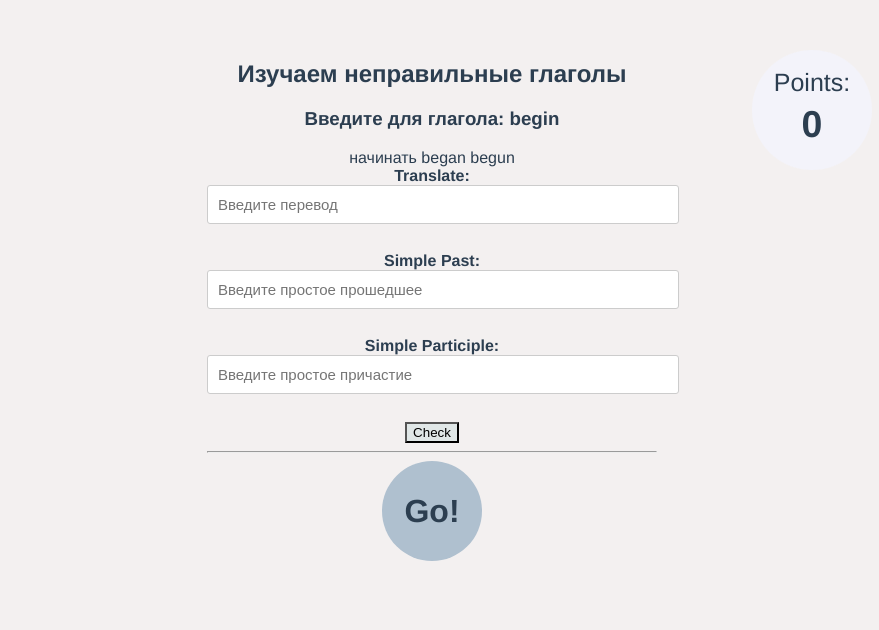
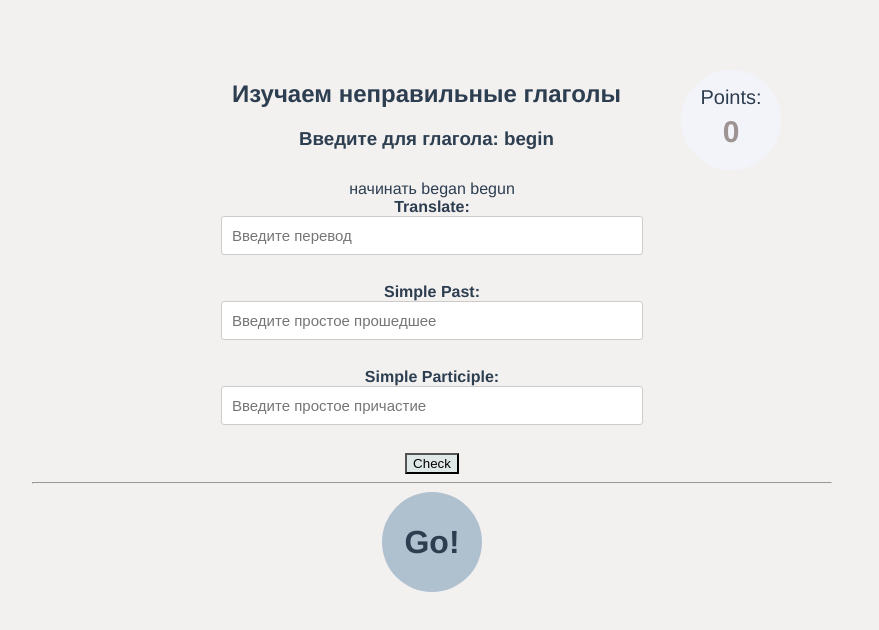
Before and after one commit to AlexMurrr/irregularVerbsCompositionAPI, a Vue app: page / in a window 1280 px wide. Shown: the top 630 px of the page, without its empty margins (208-1087 px from the left). Built offline with nearby package versions, Linux system fonts and the light colour scheme.

Commit message:
feat: impruve h1V.vue, now when browser decrises component numberPoints.vue moves with him

```diff
--- a/src/App.vue
+++ b/src/App.vue
@@ -1,11 +1,11 @@
 <script setup>
-    import ver from "./components/verbRendom.vue"
+    import verbRendom from "./components/verbRendom.vue"
   </script>
 
 <template>
 
   <main>
-    <ver/>
+    <verbRendom />
   </main>
 
 </template>
@@ -18,7 +18,7 @@
   text-align: center;
   color: #2c3e50;
   margin: 60px auto;
-  width: 450px;
+  width: 800px;
 }
 body{
   background-color: rgb(243, 240, 240);
@@ -36,4 +36,6 @@ button{
   background-color: rgb(224, 231, 231);
 }
 
+
+
 </style>
--- a/src/components/formVerb.vue
+++ b/src/components/formVerb.vue
@@ -41,16 +41,27 @@ function resetValueInput(){
 {{props.translateTrue}} {{props.pastSimpleTrue}} {{partizipleTrue}}
     <form @submit.prevent="submit">
 
-     <label for="tr"><strong>Translate:</strong></label> <br/>
-    <input type="text" placeholder="Введите перевод" id="tr" v-model="tranclate">
+    <label for="tr"><strong>Translate:</strong></label> <br/>
+    <input type="text"
+    class="input"
+    placeholder="Введите перевод"
+    v-model="tranclate">
     <p class="p" v-html="resultTranslate"></p>
     <br/>
+
     <label for="tr"><strong>Simple Past:</strong></label> <br/>
-    <input type="text" placeholder="Введите простое прошедшее" v-model="pastSimple">
+    <input type="text"
+    class="input"
+    placeholder="Введите простое прошедшее"
+    v-model="pastSimple">
     <p class="p" v-html="resultSimplePast"></p>
-      <br/>
+    <br/>
+
      <label for="tr"><strong> Simple Participle:</strong></label> <br/>
-    <input type="text" placeholder="Введите простое причастие" v-model="partiziple">
+    <input type="text"
+    class="input"
+    placeholder="Введите простое причастие"
+    v-model="partiziple">
     <p class="p" v-html="resultSimpleParticiple"></p>
       <br/>
     <button type="submit" v-if="isTrue" @click="isTrue=!isTrue,
@@ -74,4 +85,8 @@ function resetValueInput(){
 .p{
   margin: 10px;
 }
+.input{
+  width: 400px;
+  margin: auto;
+}
 </style>
--- a/src/components/h1V.vue
+++ b/src/components/h1V.vue
@@ -8,23 +8,31 @@ const props = defineProps({verb: String});
 <template>
 
 <div class="divHader">
-  <div>
-    <number-points class="point"/>
-    </div>
-  <div>
+
+  <div class="stealth">
+  </div>
+  <div class="hader">
     <h2>Изучаем неправильные глаголы</h2>
     <h3>Введите для глагола: {{props.verb}}</h3>
   </div>
+
+  <div>
+    <number-points class="point"/>
+  </div>
+
 </div>
 
 </template>
 
+<style>
+.divHader{
+  display: flex;
+}
+.stealth{
+  width: 200px;
+}
+.hader{
+  margin-right: 50px;
+}
 
-
-<style>
-  .point{
-  position: absolute;
-  top: 40px;
-  left: 950px;
-}
 </style>
--- a/src/components/numberPoints.vue
+++ b/src/components/numberPoints.vue
@@ -11,7 +11,7 @@ const {numPoints} = storeToRefs(storeVerbs)
 <template>
     <div class="point">
         <div class="amount">
-        Points: <h2 class="h2"> {{numPoints}}</h2>
+        Points: <h2 class="h1"> {{numPoints}}</h2>
         </div>
     </div>
 </template>
@@ -20,12 +20,12 @@ const {numPoints} = storeToRefs(storeVerbs)
     .point{
     background-color: rgb(243, 243, 250);
     border: 3px solid rgb(31, 30, 30);
-    font-size: 25px;
+    font-size: 20px;
     width: 20px;
     height: 20px;
     border-radius: 50%;
-    width: 120px;
-    height: 120px;
+    width: 100px;
+    height: 100px;
     border: 5px;
     margin: 10px;
     display: flex;
@@ -33,7 +33,9 @@ const {numPoints} = storeToRefs(storeVerbs)
     .amount{
       margin: auto;
     }
-    .h2{
+    .h1{
       margin: 6px;
+      color: #9e9393;
+      font-size: 30px;
     }
 </style>
--- a/src/components/verbRendom.vue
+++ b/src/components/verbRendom.vue
@@ -6,7 +6,6 @@ import {storeToRefs} from 'pinia';
 import {ref} from 'vue'
 import formVerb from './formVerb.vue'
 import start from './start.vue'
-
 
 
 const storeVerbs = useStoreVerbs();
@@ -44,11 +43,11 @@ onBeforeMount(() => {
   :translateTrue=rendArrFromVerbForms[1]
   :pastSimpleTrue=rendArrFromVerbForms[2]
   :partizipleTrue=rendArrFromVerbForms[3]
-
 />
 <start
   :time = time
 />
+
 </template>
 
 <style>
```
